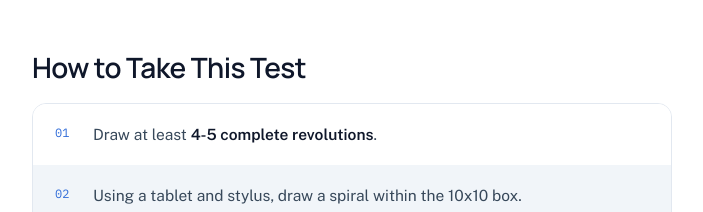
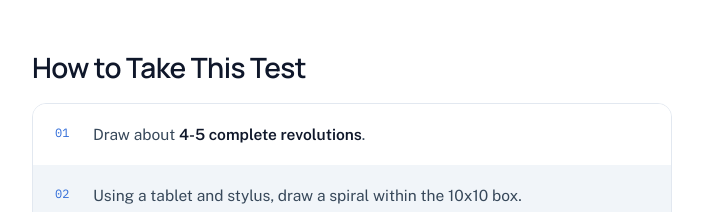
Before and after one commit to Barnard-PL-Labs/NextSpiralAnalysis, a Next.js app: page /instruction in a window 1280 px wide. Shown: the part 1100-1312 px from the top of the page, without its empty margins (68-771 px from the left). Built offline with nearby package versions, Linux system fonts and the light colour scheme; no server answers.

Commit message:
drawing instruction fix

```diff
--- a/src/app/instruction/page.jsx
+++ b/src/app/instruction/page.jsx
@@ -45,7 +45,7 @@ const METRICS = [
 ];
 
 const STEPS = [
-  { text: <>Draw at least <strong>4-5 complete revolutions</strong>.</> },
+  { text: <>Draw about <strong>4-5 complete revolutions</strong>.</> },
   { text: <>Using a tablet and stylus, draw a spiral within the 10x10 box.</> },
   { text: <>Try to make the spiral as evenly spaced as possible.</> },
   { text: <>Try to maintain a consistent drawing speed and pressure.</> },
```
